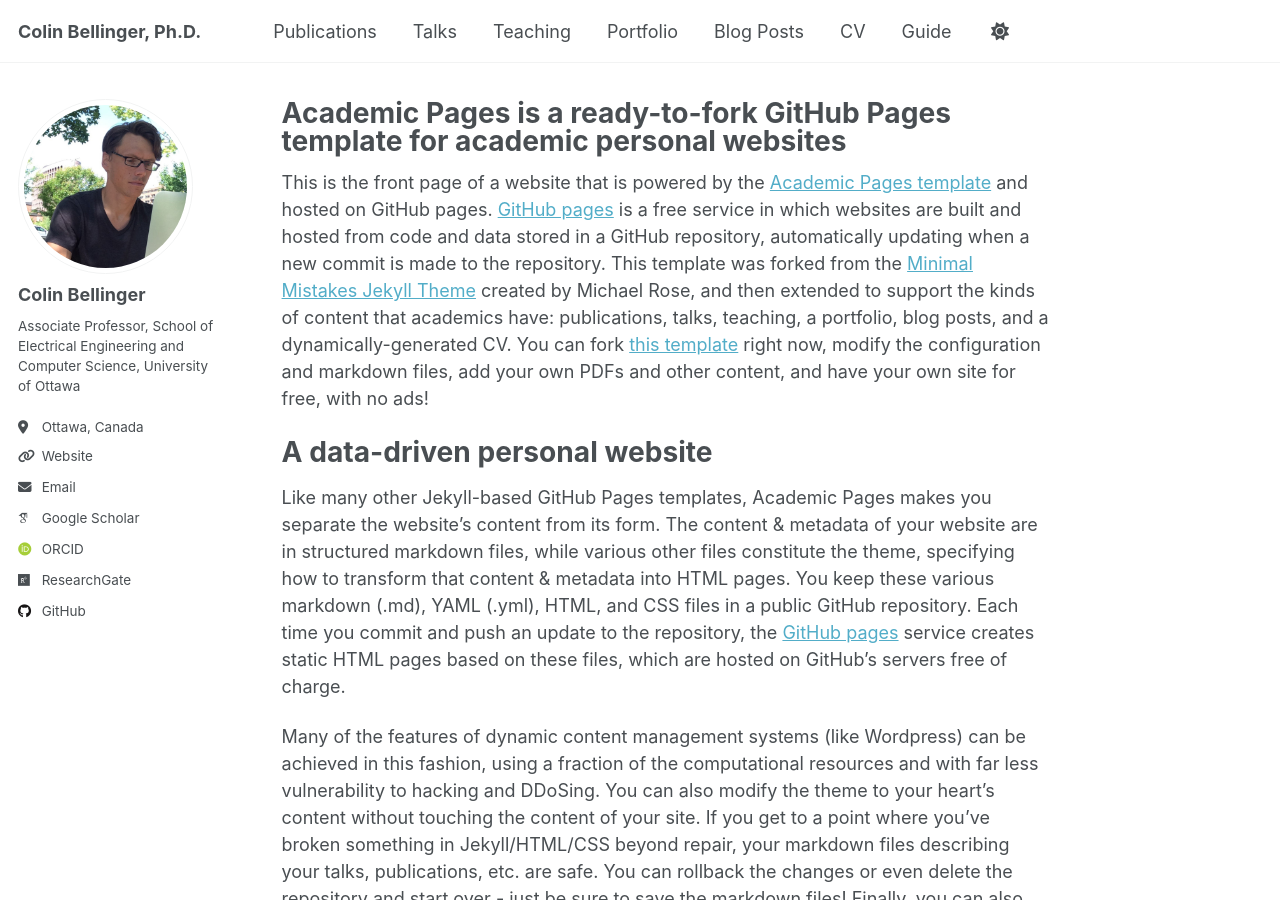
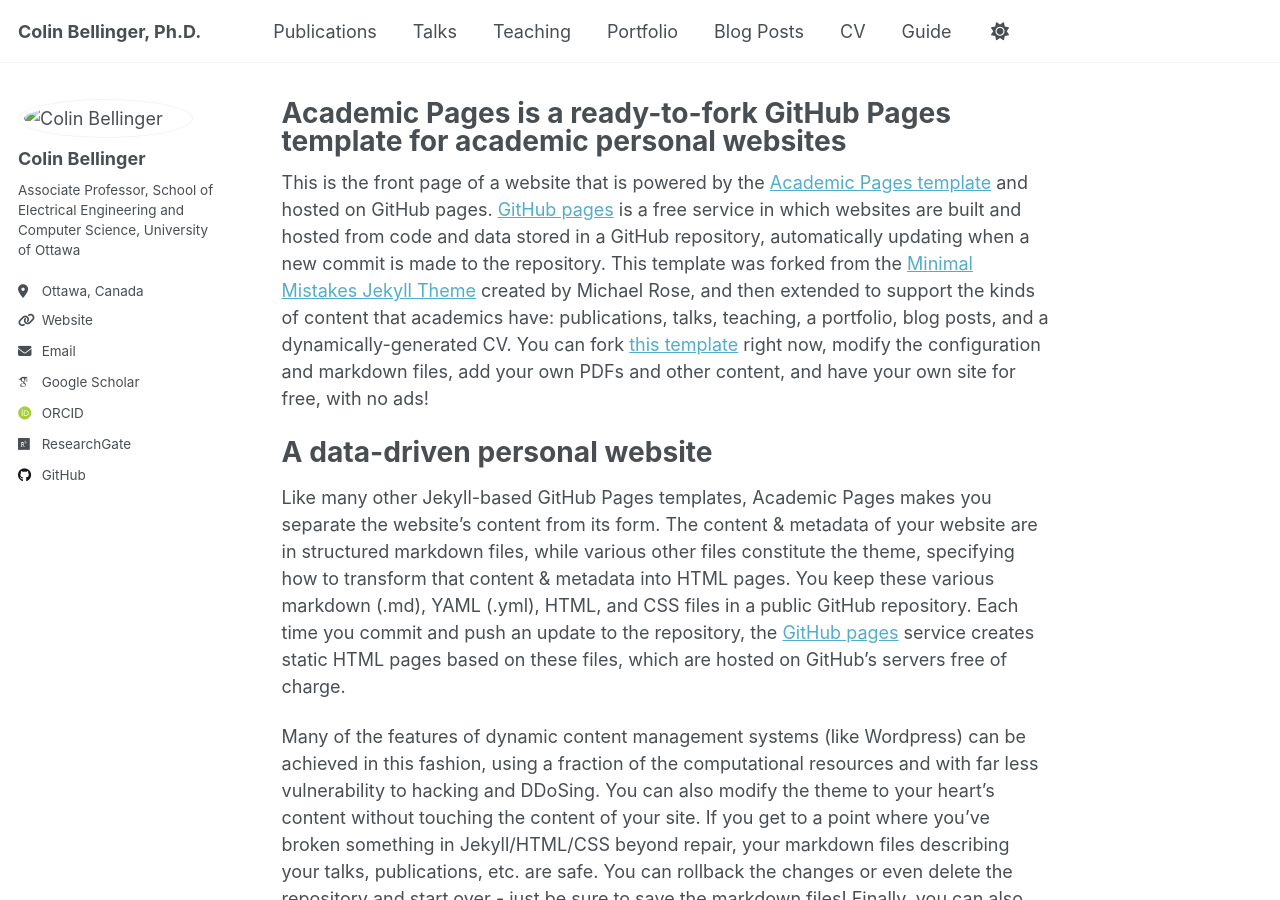
Before and after one commit to cbellinger27/cbellinger27, a Jekyll site: the page built from _pages/about.md, in a window 1280 px wide and 900 px high. Built offline with Jekyll 4.4.1, drawn with Linux system fonts in a browser that asks for light colours; some web fonts are replaced.

Commit message:
Update _config.yml

```diff
--- a/_config.yml
+++ b/_config.yml
@@ -22,7 +22,7 @@ repository               : "cbellinger27/cbellinger27.github.io"
 #               Additional customization can be done by editing /_includes/author-profile.html
 author:
   # Biographic information
-  avatar           : "ColinBellinger.jpg"
+  avatar           : "cbellinger27/images/ColinBellinger.jpg"
   name             : "Colin Bellinger "
   pronouns         : # example: "she/her"
   bio              : "Associate Professor, School of Electrical Engineering and Computer Science, University of Ottawa"
```
